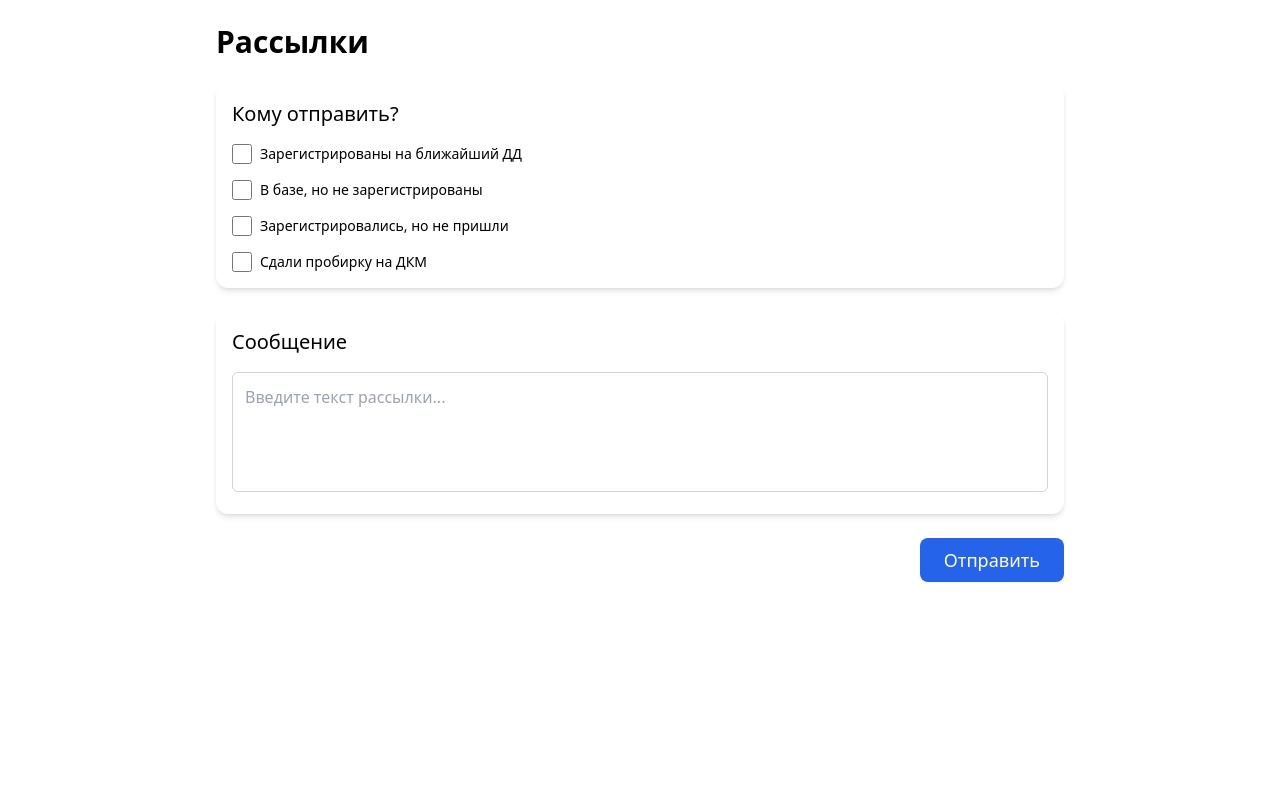
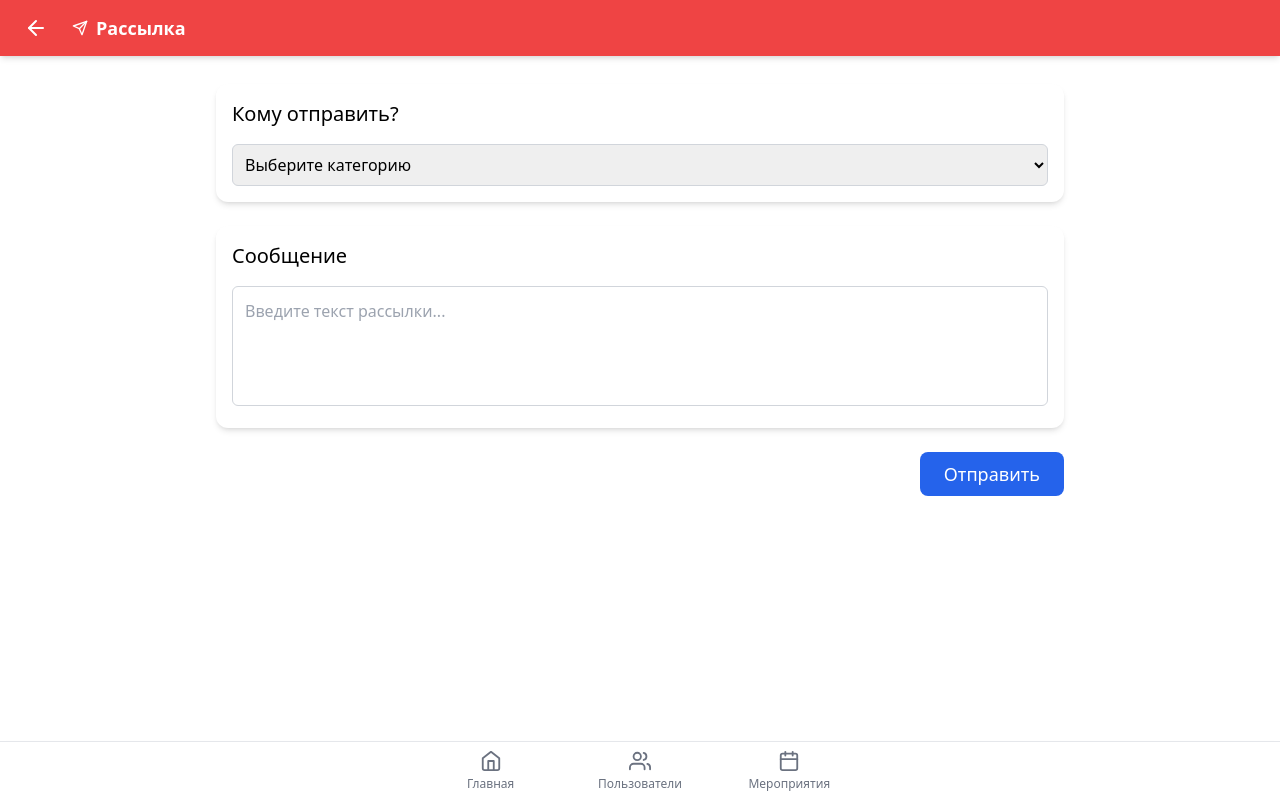
Before and after one commit to tuhlopuz1/DonorMate, a React (Vite) app in the folder frontend/: page /#/admin/sending in a window 1280 px wide. Built offline with nearby package versions, Linux system fonts and the light colour scheme.

Commit message:
добавил страницу рассылок

```diff
--- a/frontend/src/pages/AdminMain.tsx
+++ b/frontend/src/pages/AdminMain.tsx
@@ -4,7 +4,7 @@ import AdminMainTopBar from "../components/layouts/AdminMainTopBar";
 import { Users, FilePlus } from "lucide-react";
 import Swal from "sweetalert2";
 import withReactContent from "sweetalert2-react-content";
-import { FiDownload } from "react-icons/fi";
+import { FiDownload, FiSend } from "react-icons/fi";
 import TopDonors from "../components/layouts/TopDonor";
 const AdminMainPage = () => {
   const MySwal = withReactContent(Swal);
@@ -49,6 +49,10 @@ const AdminMainPage = () => {
         <div className="flex mt-6 mx-4 gap-3 items-center justify-between bg-red-500 shadow rounded-2xl p-5">
             <p className="text-lg font-bold text-white">Подробный отчёт</p>
             <FiDownload color="white" size={23}/>
+        </div>
+        <div onClick={() => {window.location.href = '/#/admin/sending'}} className="flex mt-6 mx-4 gap-3 items-center justify-between bg-green-500 shadow rounded-2xl p-5">
+            <p className="text-lg font-bold text-white">Сделать рассылку</p>
+            <FiSend color="white" size={23}/>
         </div>
 
       {/* Карточки статистики */}
--- a/frontend/src/pages/Sending.tsx
+++ b/frontend/src/pages/Sending.tsx
@@ -1,78 +1,60 @@
 import React, { useState } from "react";
+import AdminPageTopBar from "../components/layouts/AdminPageTopBar";
+import { FiSend } from "react-icons/fi";
+import AdminBottomNavBar from "../components/layouts/AdminNavBar";
 
 const categories = [
-  {
-    id: "registered_dd",
-    label: "Зарегистрированы на ближайший ДД",
-  },
-  {
-    id: "not_registered_dd",
-    label: "В базе, но не зарегистрированы",
-  },
-  {
-    id: "no_show",
-    label: "Зарегистрировались, но не пришли",
-  },
-  {
-    id: "dkm_registered",
-    label: "Сдали пробирку на ДКМ",
-  },
+  { id: "all", label: "Все пользователи" },
+  { id: "old", label: "Те, кто давно не приходил на донации" },
 ];
 
 const Broadcasts: React.FC = () => {
   const [message, setMessage] = useState("");
-  const [selectedCategories, setSelectedCategories] = useState<string[]>([]);
-
-  const toggleCategory = (id: string) => {
-    setSelectedCategories((prev) =>
-      prev.includes(id) ? prev.filter((c) => c !== id) : [...prev, id]
-    );
-  };
+  const [selectedCategory, setSelectedCategory] = useState<string>("");
 
   const handleSend = () => {
-    if (!message.trim() || selectedCategories.length === 0) {
-      alert("Введите сообщение и выберите хотя бы одну категорию");
+    if (!message.trim() || !selectedCategory) {
+      alert("Введите сообщение и выберите категорию");
       return;
     }
 
     console.log("Рассылка отправлена", {
       message,
-      categories: selectedCategories,
+      category: selectedCategory,
     });
 
     alert("Рассылка отправлена!");
     setMessage("");
-    setSelectedCategories([]);
+    setSelectedCategory("");
   };
 
   return (
     <div className="p-6 max-w-4xl mx-auto">
+        <AdminPageTopBar title="Рассылка" icon={<FiSend />}/>
       <h1 className="text-3xl font-semibold mb-6">Рассылки</h1>
 
-      {/* Card: Категории */}
+      {/* Категория */}
       <div className="bg-white shadow-md rounded-xl mb-6">
         <div className="p-4">
           <h2 className="text-xl font-medium mb-4">Кому отправить?</h2>
-          <div className="grid gap-4">
+          <select
+            value={selectedCategory}
+            onChange={(e) => setSelectedCategory(e.target.value)}
+            className="w-full border border-gray-300 rounded-md p-2 focus:outline-none focus:ring-2 focus:ring-blue-400"
+          >
+            <option value="" disabled>
+              Выберите категорию
+            </option>
             {categories.map((category) => (
-              <div key={category.id} className="flex items-center gap-2">
-                <input
-                  type="checkbox"
-                  id={category.id}
-                  checked={selectedCategories.includes(category.id)}
-                  onChange={() => toggleCategory(category.id)}
-                  className="w-5 h-5 accent-blue-600"
-                />
-                <label htmlFor={category.id} className="text-sm">
-                  {category.label}
-                </label>
-              </div>
+              <option key={category.id} value={category.id}>
+                {category.label}
+              </option>
             ))}
-          </div>
+          </select>
         </div>
       </div>
 
-      {/* Card: Сообщение */}
+      {/* Сообщение */}
       <div className="bg-white shadow-md rounded-xl mb-6">
         <div className="p-4">
           <h2 className="text-xl font-medium mb-4">Сообщение</h2>
@@ -85,7 +67,7 @@ const Broadcasts: React.FC = () => {
         </div>
       </div>
 
-      {/* Button */}
+      {/* Кнопка */}
       <div className="text-right">
         <button
           onClick={handleSend}
@@ -94,6 +76,7 @@ const Broadcasts: React.FC = () => {
           Отправить
         </button>
       </div>
+      <AdminBottomNavBar />
     </div>
   );
 };
```
